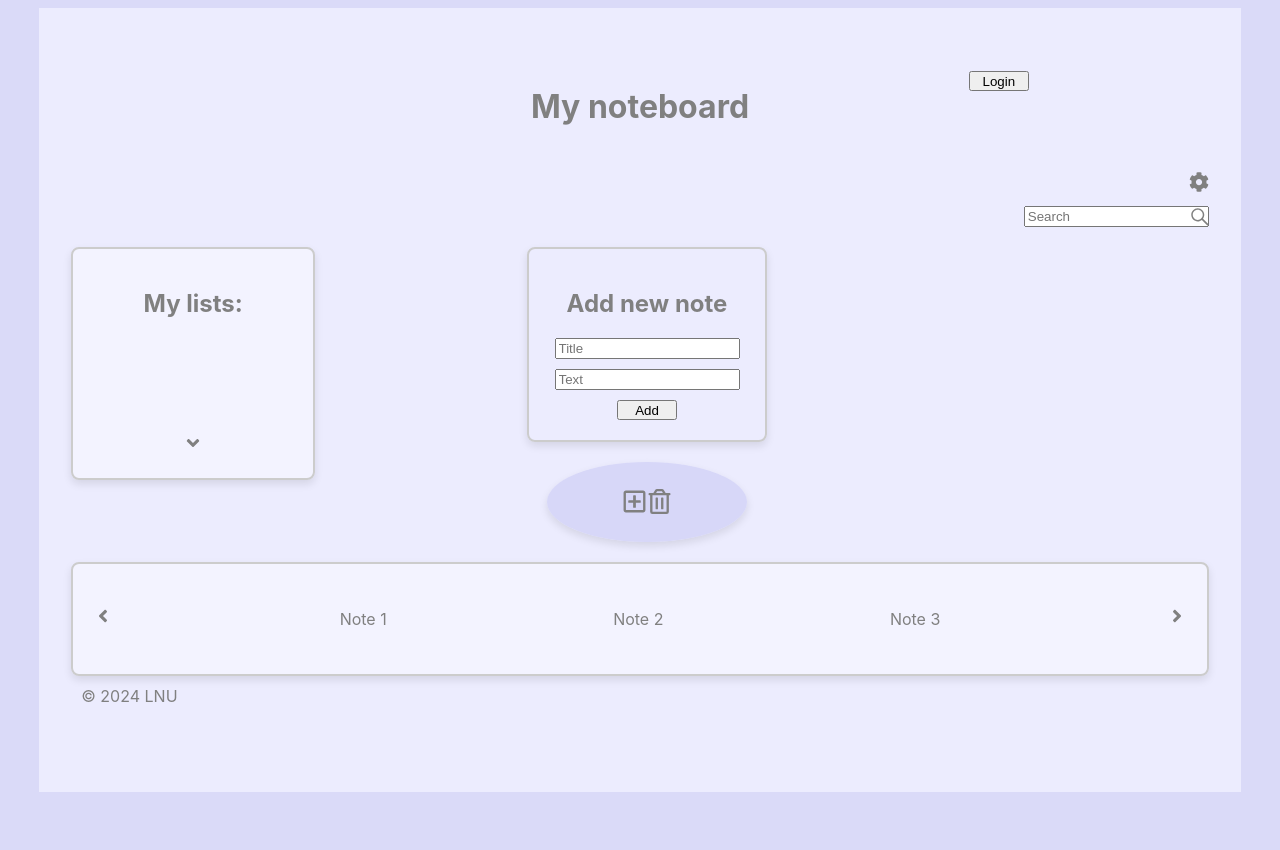
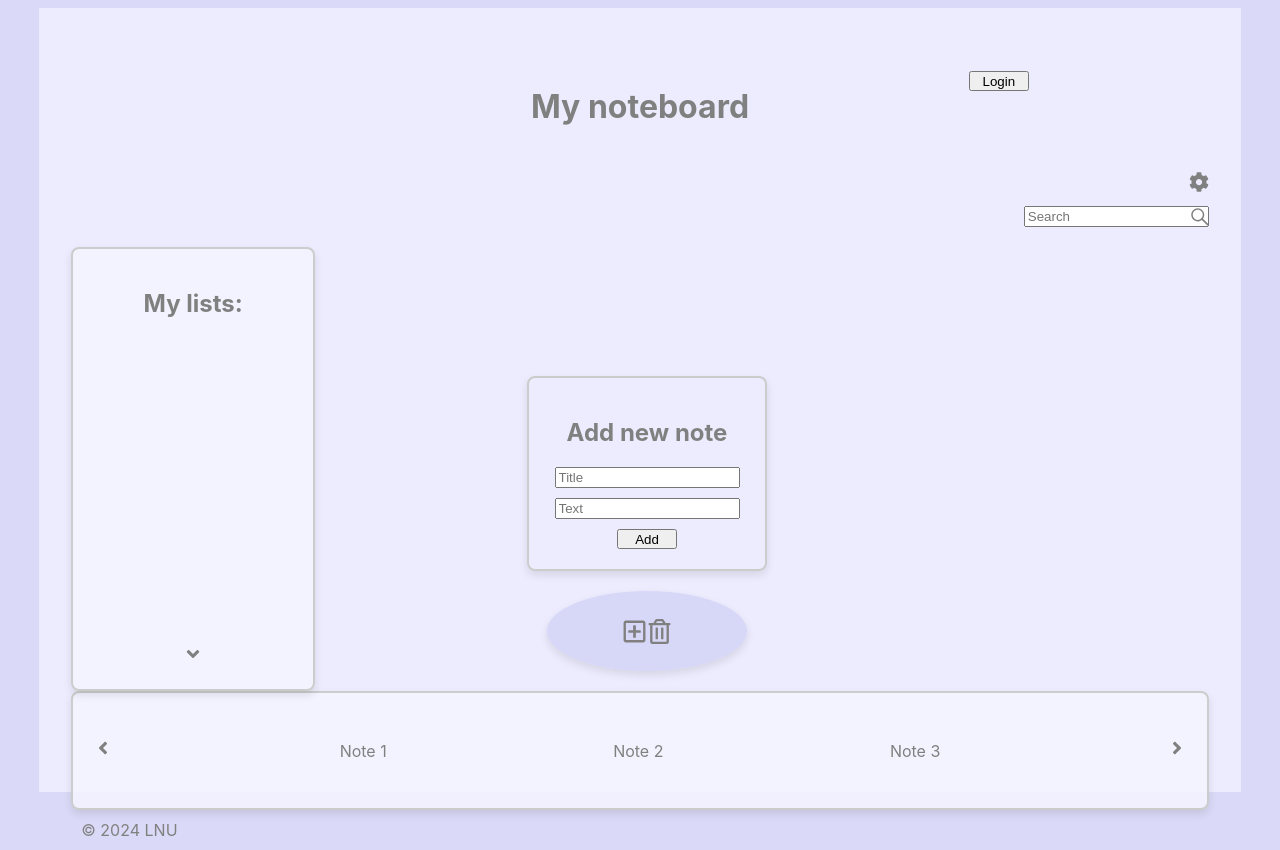
Before and after one commit to LiAb23/SoftwareProject, a React (Vite) app: page / in a window 1280 px wide. Before the commit the page ends 800 px from the top, so only its background shows below. Built offline with nearby package versions, Linux system fonts and the light colour scheme.

Commit message:
Add files via upload

```diff
--- a/src/client/BoardStyles.css
+++ b/src/client/BoardStyles.css
@@ -31,7 +31,7 @@
   box-shadow: 0 4px 8px rgba(0,0,0,0.1); /* subtil skugga för djup */
   padding: 20px; /* Lägg till lite utfyllnad runt behållaren för utrymme */
   margin-left: 0px; /* Justera vänstermarginalen för att skapa en sidofältseffekt */
-  height: 60%; /* Anpassa höjden efter dina behov */
+  height: 400px; /* Anpassa höjden efter dina behov */
   width: 200px; /* Anpassa bredden efter dina behov */
 }
 
@@ -92,7 +92,7 @@
   background-color: rgba(245, 245, 255, 0.834);
   border-radius: 8px; /* lätt rundade hörn */
   box-shadow: 0 4px 8px rgba(0,0,0,0.1); /* subtil skugga för djup */
-  height: 70px; /* Anpassa höjden efter dina behov */
+  height: 75px; /* Anpassa höjden efter dina behov */
   /* width: 80%; */
 }
 
```
